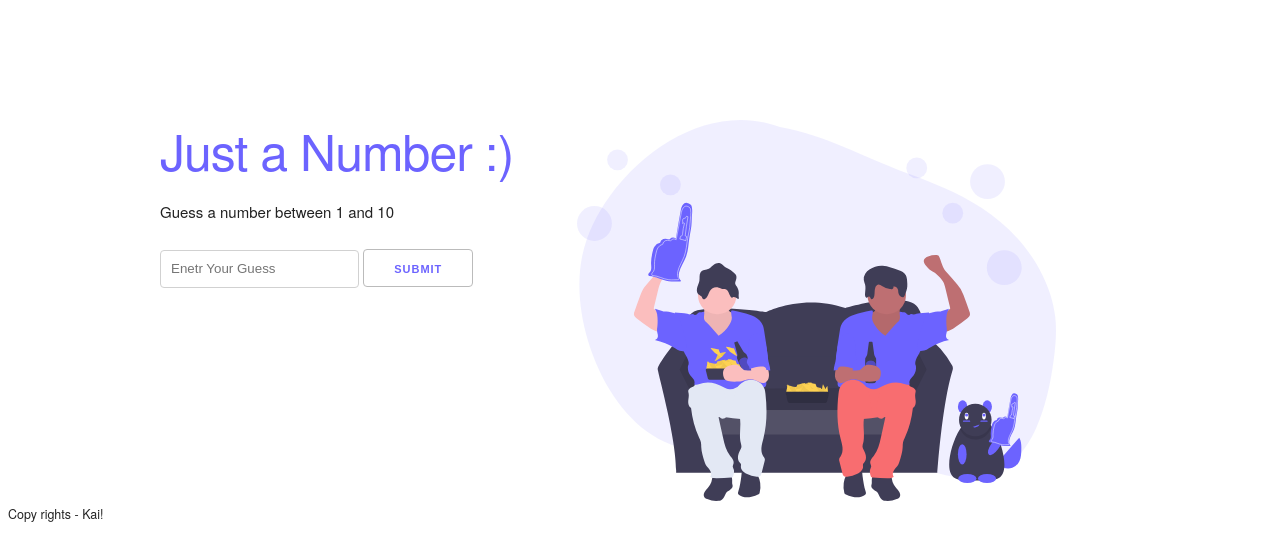
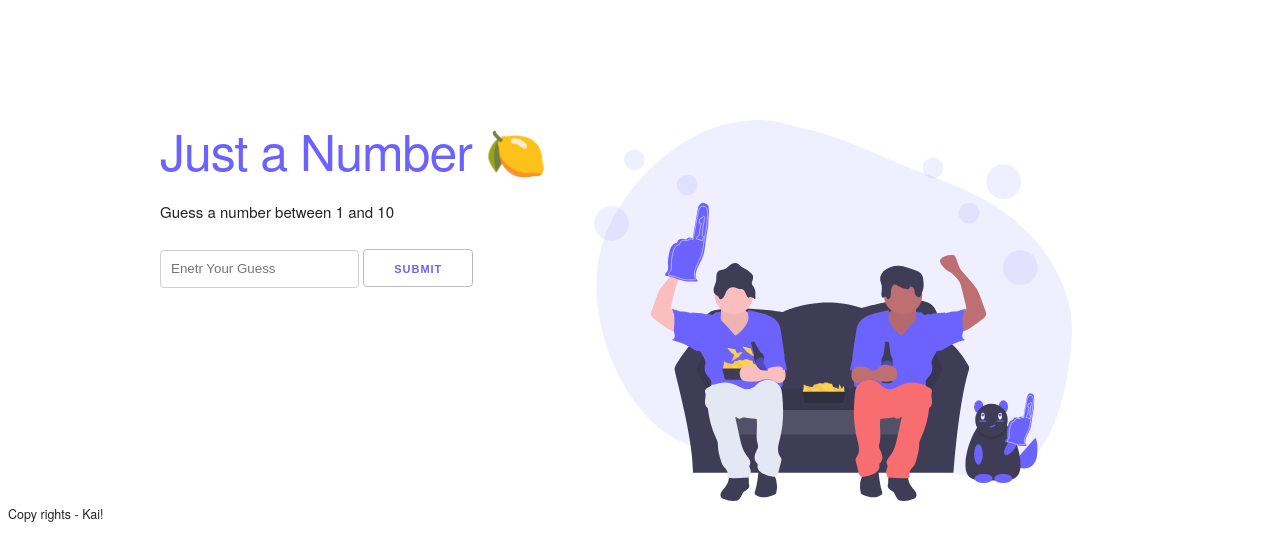
Before and after one commit to KaiNagar/Git-Collab, a plain HTML site: page index.html in a window 1280 px wide. Drawn offline with nearby package versions, Linux system fonts and the light colour scheme.

Commit message:
Changed smily to lemon

```diff
--- a/index.html
+++ b/index.html
@@ -14,7 +14,7 @@
     <section class="app">
         <div class="container">
             <div>
-                <h1>Just a Number :)</h1>
+                <h1>Just a Number 🍋</h1>
                 <div class="game">
                     <p>Guess a number between <span class="min-num"></span> and <span class="max-num"></span></p>
                     <input type="number" class="guess-input" placeholder="Enetr Your Guess">
```
